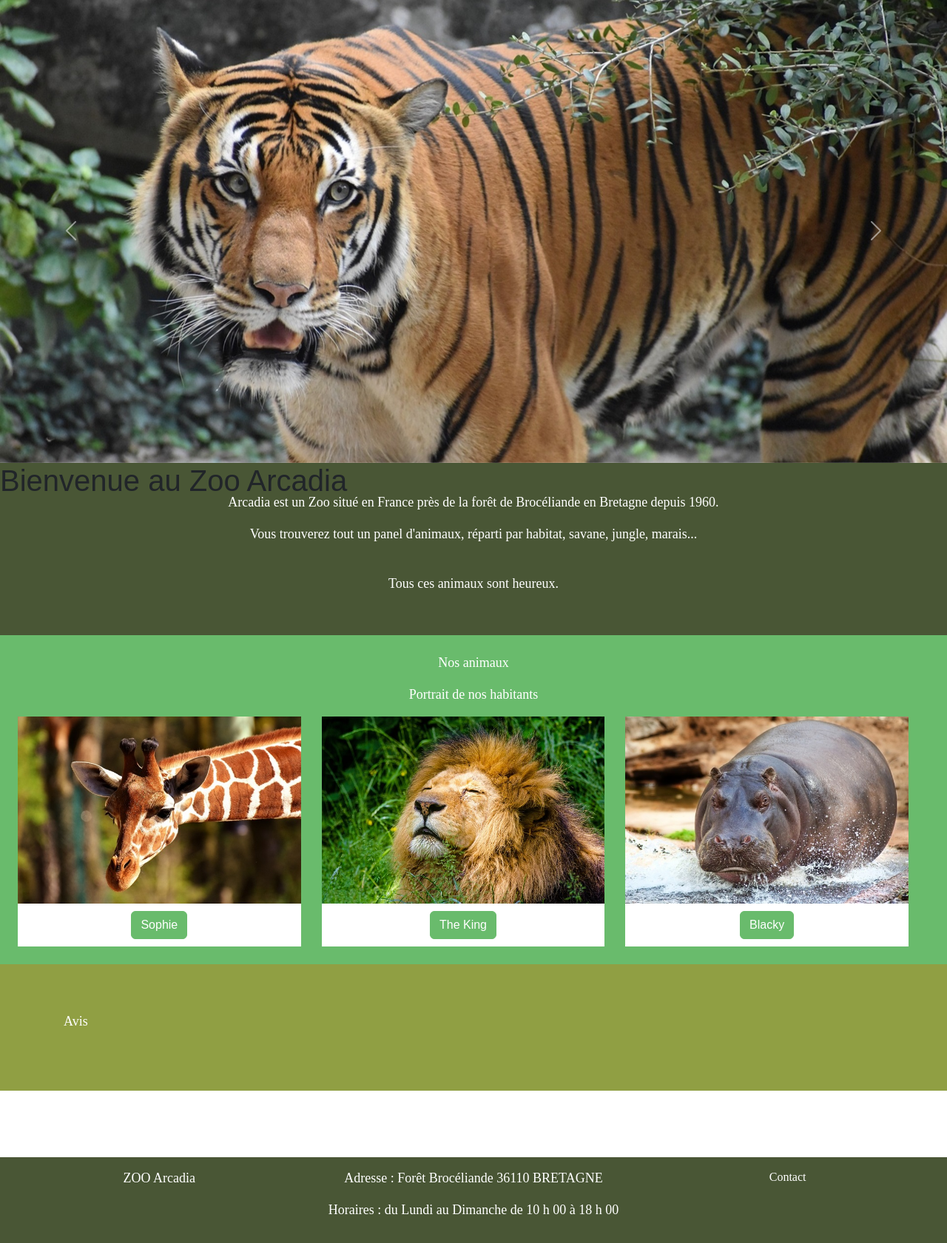
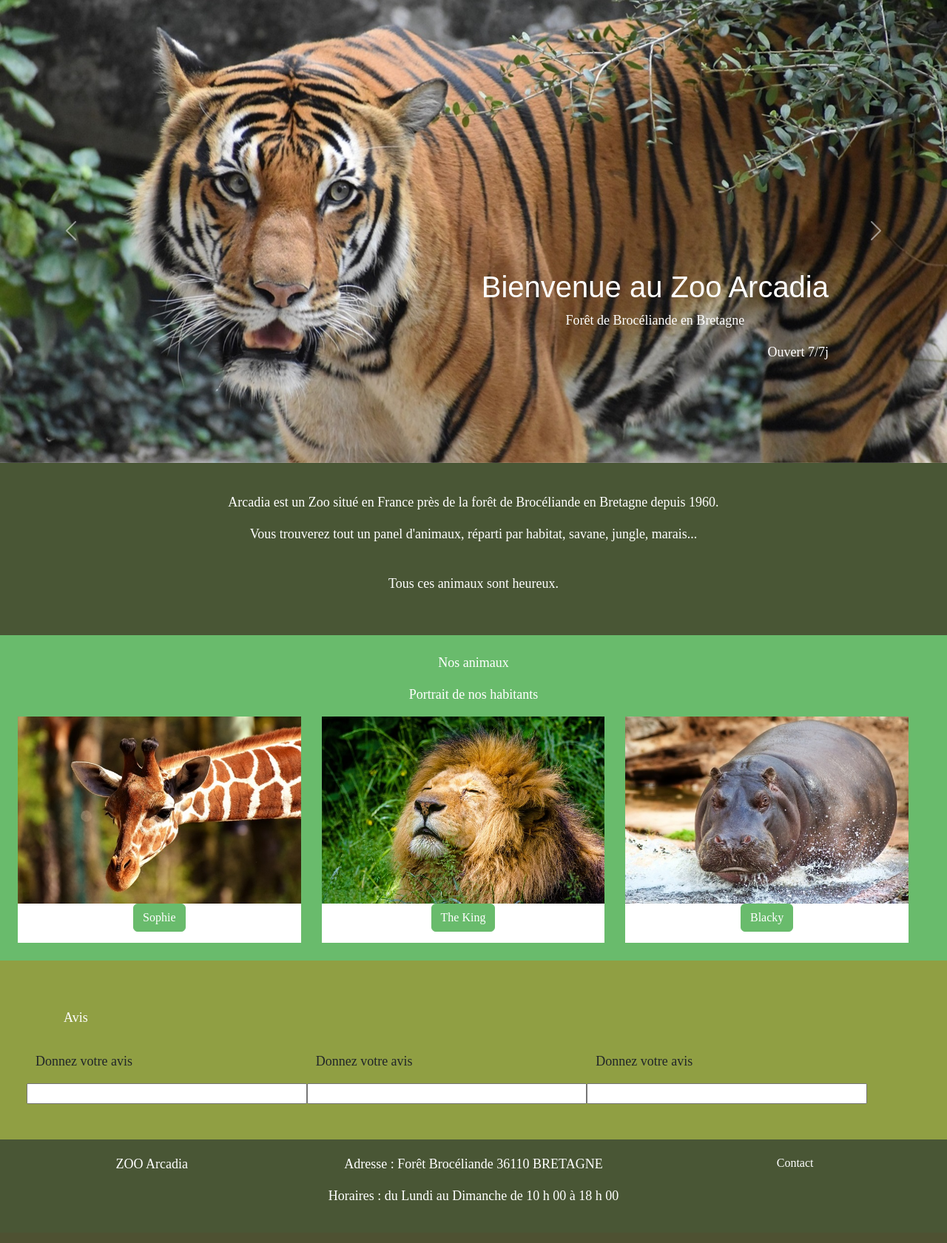
Before and after one commit to nancyh13500/ECF-Arcadia, a PHP site: page / in a window 1280 px wide. Shown: the part 57-1738 px from the top of the page at 74% size. After the commit the page ends 1680 px from the top, so only its background shows below. Run offline with PHP 8.4, Linux system fonts and the light colour scheme; some libraries are stand-ins or nearby versions; some web fonts are replaced.

Commit message:
ajout texte sur carousel

```diff
--- a/Router/allRoutes.js
+++ b/Router/allRoutes.js
@@ -4,6 +4,9 @@ import Route from "./Route.js";
 export const allRoutes = [
     new Route("/", "Accueil", "/pages/home.html"),
     new Route("/habitats", "Habitats", "/pages/habitats.html"),
+    new Route("/services", "Nos services", "/pages/services.html"),
+    new Route("/contact", "Contact", "/pages/contact.html"),
+    new Route("/connexion", "Contact", "/pages/connexion.html"),
 ];
 
 //Le titre s'affiche comme ceci : Route.titre - websitename
--- a/index.html
+++ b/index.html
@@ -31,6 +31,8 @@
     <title>ZOO Arcadia</title>
   </head>
   <body>
+    <!--Section header and navbar-->
+    <section id="header">
       <header>
         <nav class="navbar bg-primary navbar-expand-lg bg-body-tertiary">
           <div class="container-fluid">
@@ -75,11 +77,15 @@
           </div>
         </nav>
       </header>
+    </section>
+    <!--End section header and navba-->
 
     <main id="main-page">
       <!--Contenu de ma page-->
     </main>
 
+    <!--Section footer-->
+    <section id="footer">
       <footer class="bg-secondary text-white text-center footer">
         <div class="row">
           <div class="col-4 col-lg-4">
@@ -90,10 +96,14 @@
             <p>Horaires : du Lundi au Dimanche de 10 h 00 à 18 h 00</p>
           </div>
           <div class="col-4 col-lg-4">
-          <a class="nav-link text-white" href="/pages/contact.html">Contact</a>
+            <a class="nav-link text-white" href="/pages/contact.html"
+              >Contact</a
+            >
           </div>
         </div>
       </footer>
+    </section>
+    <!--End section footer-->
 
     <script type="module" src="/Router/Router.js"></script>
     <script src="/node_modules/bootstrap/dist/js/bootstrap.bundle.min.js"></script>
--- a/pages/home.html
+++ b/pages/home.html
@@ -1,4 +1,4 @@
-<!--Section bannière avec carrousel-->
+<!--Section banner with carrousel-->
 
 <section id="banner">
   <div id="carouselExample" class="carousel slide position-relative">
@@ -12,9 +12,13 @@
       <div class="carousel-item">
         <img src="/img/lion3.jpg" class="d-block w-100" alt="lion" />
       </div>
-    </div>
-    <div class="image_text position-absolute">
-      <h1>Bienvenue au Zoo Arcadia</h1>
+      <div class="image-text position-absolute">
+        <h1 class="text-white">Bienvenue au Zoo Arcadia</h1>
+        <div class="text text-white">
+          <p class="text-center">Forêt de Brocéliande en Bretagne</p>
+          <p class="text-end">Ouvert 7/7j</p>
+        </div>
+      </div>
     </div>
     <button
       class="carousel-control-prev"
@@ -37,9 +41,9 @@
   </div>
 </section>
 
-<!--Fin de sction bannière avec carrousel-->
+<!--End banner with carrousel-->
 
-<!--Section bienvenue-->
+<!--Section welcome-->
 <section id="welcome">
   <article class="bg-secondary text-center p-4">
     <div class="container p-3 text-white">
@@ -57,11 +61,11 @@
   </article>
 </section>
 
-<!--Fin section bienvenue-->
+<!--End section wolcome-->
 
 <!--Section animals-->
 <section id="animals">
-  <article class="bg-dark p-4">
+  <article class="bg-dark p-4 align-content-center">
     <p class="text-center text-white">Nos animaux</p>
     <p class="text-center text-white">Portrait de nos habitants</p>
     <div class="row row-cols-1 row-cols-lg-3 pe-4">
@@ -99,15 +103,31 @@
   </article>
 </section>
 
-<!--Fin section animals-->
+<!--End section animals-->
 
 <!--Section avis-->
 <section>
-  <article class="bg-primary p-5">
+  <article class="avis bg-primary p-5">
     <div class="container p-3 text-white">
       <p>Avis</p>
+    </div>
+    <div class="container_avis">
+      <div class="row row-cols-md-3 align-content-md-center">
+        <div class="row">
+          <p>Donnez votre avis</p>
+          <input type="text" id="text" required minlength="2" maxlength="100" />
+        </div>
+        <div class="row">
+          <p>Donnez votre avis</p>
+          <input type="text" id="text" required minlength="2" maxlength="100" />
+        </div>
+        <div class="row">
+          <p>Donnez votre avis</p>
+          <input type="text" id="text" required minlength="2" maxlength="100" />
+        </div>
+      </div>
     </div>
   </article>
 </section>
 
-<!--Fin section avis-->
+<!--End section avis-->
--- a/scss/main.scss
+++ b/scss/main.scss
@@ -10,15 +10,10 @@
         list-style: none;
         text-decoration: none;
       }
-}
 
 /*Fin de reset*/
 
 
-html {
-    position: relative;
-    min-height: 100%;
-}
 
 .hero-scene {
     display: flex;
@@ -26,27 +21,42 @@ html {
 }
 
 .hero-scene-content {
-    height: 300px;
+    height: 280px;
     display: flex;
     flex-direction: row;
     margin-left: 50px;
     align-items: center;
 }
-main {
-    margin-bottom: 210px;
-}
+// main {
+//     margin-bottom: 210px;
+// }
 
-
+/*Section navbar*/
 
 .nav-item {
     font-family: "Inika";
 }
+
+
+/*End section navbar*/
+
 
 p {
     font-family: "Adamina";
     font-size: 18px;
 }
 
+/*Section banner*/
+.image-text {
+    bottom: 120px;
+    right: 160px;
+}
+
+
+
+/*End section banner*/
+
+/*Section animals*/
 
 .name {
     background-color: white;
@@ -66,15 +76,18 @@ p {
     position: relative;
 }
 
+/*End section animals*/
 
-/*Début de pie de page*/
+/*Section footer*/
 
-footer.footer {
-    padding: 15px;
-    position: absolute;
-    bottom: 0;
+#footer {
     width: 100%;
     font-family: "Inika";
 }
 
-/*Fin de pied de page*/
+.footer {
+    padding-top: 20px;
+    padding-bottom: 20px;
+}
+
+/*End section footer*/
```
Also changed, not shown: pages/blacky.html (+5 -3 lines), pages/habitats.html (+6 -4 lines), pages/connexion.html (added), scss/main.css, 2 other files. Lines whose indentation alone changed are shown as unchanged.
